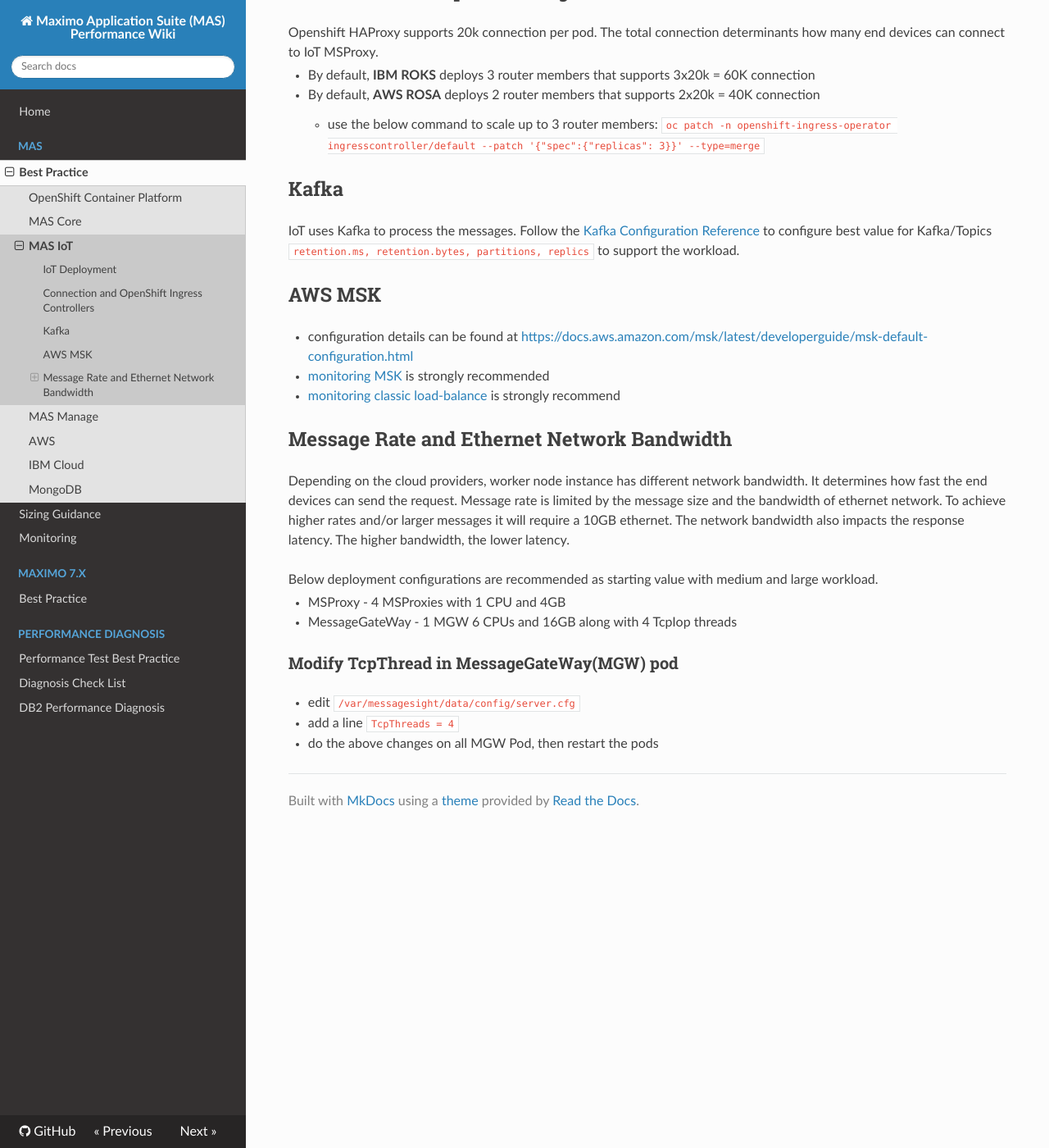
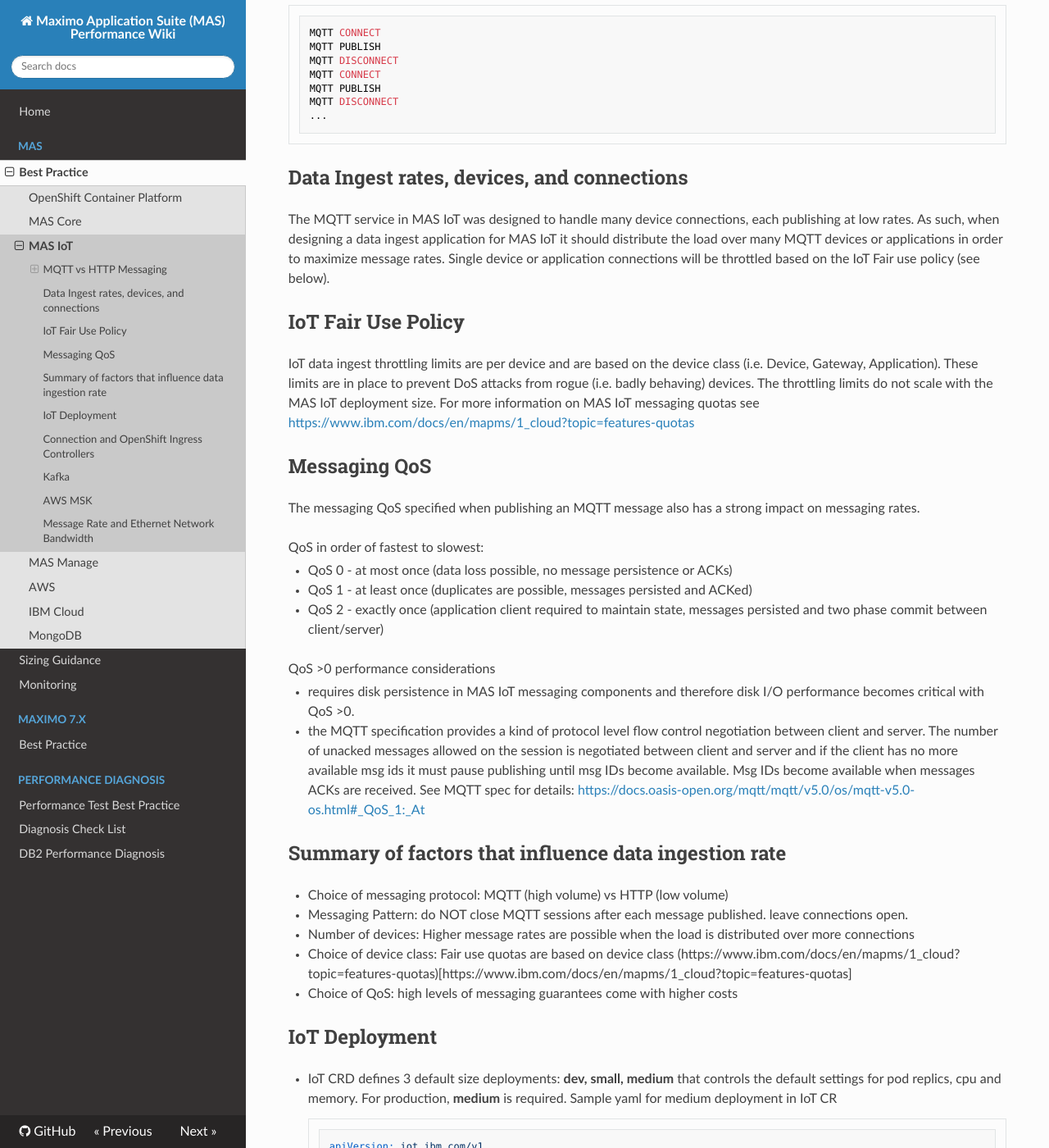
Before and after one commit to ibm-mas/mas-performance, an MkDocs documentation site: the page built from docs/mas/iot/bestpractice.md, in a window 1280 px wide and 1400 px high, scrolled down 659 px. Shown: the whole window at 82% size. Built offline with MkDocs 1.6.1, drawn with Linux system fonts in a browser that asks for light colours; nearby versions of some CDN libraries; some of the changed text lies outside the part shown.

Commit message:
[patch] updates to mas iot best practices

````diff
--- a/docs/mas/iot/bestpractice.md
+++ b/docs/mas/iot/bestpractice.md
@@ -1,4 +1,59 @@
 # MAS IoT
+
+## MQTT vs HTTP Messaging
+The MQTT protocol is the preferred messaging protocol for data ingest in to the MAS IoT service. HTTP messaging support was added to MAS IoT for low volume scenarios and is not designed to be used for message rates greater than 1K msgs/sec.
+
+MQTT message ingest rates are 2-3 orders of magnitude faster than HTTP. The primary reason being that HTTP messaging requires a TLS handshake and authentication on every message published. The authentication requires a database lookup for the device authentication token.  As such, HTTP messaging puts a strain on the authentication service and the IoT database.
+
+In order to achieve high data ingest rates with MAS IoT service, use the MQTT protocol and keep the device connection open while publishing messages.
+
+### Best practice messaging pattern
+
+```
+MQTT CONNECT
+MQTT PUBLISH (in loop until all messages are published)
+```
+
+### Messaging Anti-pattern
+
+```
+MQTT CONNECT
+MQTT PUBLISH
+MQTT DISCONNECT
+MQTT CONNECT
+MQTT PUBLISH
+MQTT DISCONNECT
+...
+```
+
+## Data Ingest rates, devices, and connections
+The MQTT service in MAS IoT was designed to handle many device connections, each publishing at low rates. As such, when designing a data ingest application for MAS IoT it should distribute the load over many MQTT devices or applications in order to maximize message rates. Single device or application connections will be throttled based on the IoT Fair use policy (see below).
+
+## IoT Fair Use Policy
+IoT data ingest throttling limits are per device and are based on the device class (i.e. Device, Gateway, Application).  These limits are in place to prevent DoS attacks from rogue (i.e. badly behaving) devices. The throttling limits do not scale with the MAS IoT deployment size. For more information on MAS IoT messaging quotas see [https://www.ibm.com/docs/en/mapms/1_cloud?topic=features-quotas](https://www.ibm.com/docs/en/mapms/1_cloud?topic=features-quotas)
+
+
+## Messaging QoS
+The messaging QoS specified when publishing an MQTT message also has a strong impact on messaging rates.
+
+QoS in order of fastest to slowest:
+
+- QoS 0 - at most once (data loss possible, no message persistence or ACKs)
+- QoS 1 - at least once (duplicates are possible, messages persisted and ACKed)
+- QoS 2 - exactly once (application client required to maintain state, messages persisted and two phase commit between client/server)
+
+QoS >0 performance considerations
+
+- requires disk persistence in MAS IoT messaging components and therefore disk I/O performance becomes critical with QoS >0.
+- the MQTT specification provides a kind of protocol level flow control negotiation between client and server. The number of unacked messages allowed on the session is negotiated between client and server and if the client has no more available msg ids it must pause publishing until msg IDs become available. Msg IDs become available when messages ACKs are received. See MQTT spec for details: [https://docs.oasis-open.org/mqtt/mqtt/v5.0/os/mqtt-v5.0-os.html#_QoS_1:_At](https://docs.oasis-open.org/mqtt/mqtt/v5.0/os/mqtt-v5.0-os.html#_QoS_1:_At)
+
+## Summary of factors that influence data ingestion rate
+
+- Choice of messaging protocol: MQTT (high volume) vs HTTP (low volume)
+- Messaging Pattern: do NOT close MQTT sessions after each message published. leave connections open.
+- Number of devices: Higher message rates are possible when the load is distributed over more connections
+- Choice of device class: Fair use quotas are based on device class (https://www.ibm.com/docs/en/mapms/1_cloud?topic=features-quotas)[https://www.ibm.com/docs/en/mapms/1_cloud?topic=features-quotas]
+- Choice of QoS: high levels of messaging guarantees come with higher costs
 
 ## IoT Deployment
 
@@ -51,8 +106,3 @@
 
 * MSProxy - 4 MSProxies with 1 CPU and 4GB
 * MessageGateWay - 1 MGW 6 CPUs and 16GB along with 4 TcpIop threads
-
-### Modify TcpThread in MessageGateWay(MGW) pod
-- edit `/var/messagesight/data/config/server.cfg`
-- add a line  `TcpThreads = 4`
-- do the above changes on all MGW Pod, then restart the pods
````
Also changed, not shown: site/index.html, site/mas/aws/bestpractice/index.html, site/mas/core/bestpractice/index.html, site/mas/ibmcloud/bestpractice/index.html, site/mas/iot/bestpractice/index.html, site/mas/manage/bestpractice/index.html, site/mas/monitoring/guidance/index.html, site/pd/checklist/index.html, site/pd/db2-performance-diagnosis/index.html, site/search/search_index.json, site/sitemap.xml, 1 other file.
